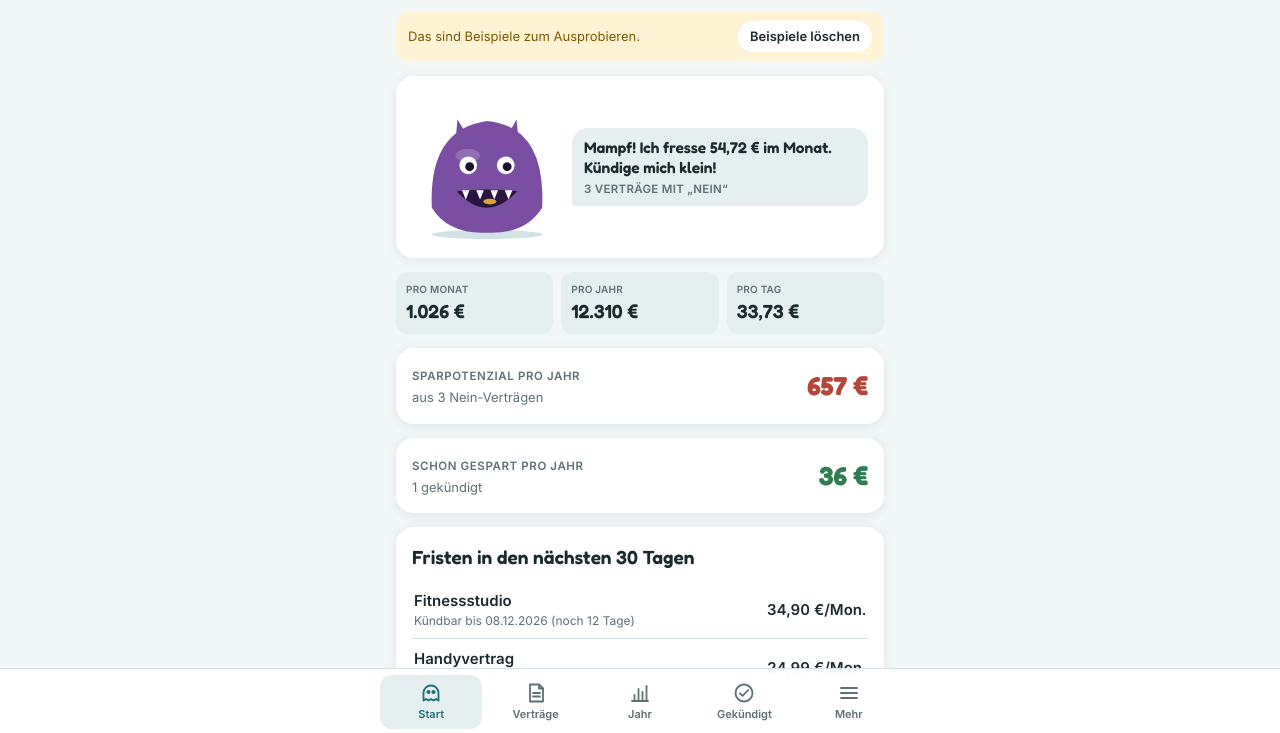
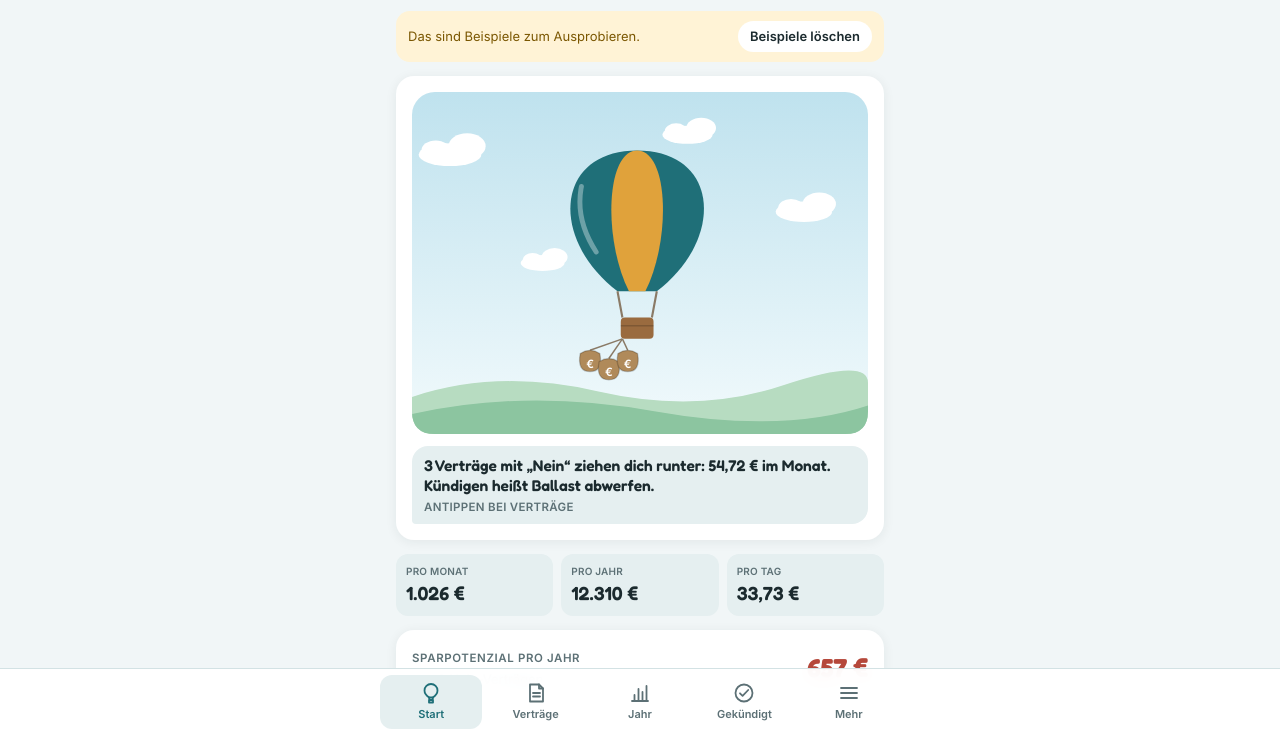
Before and after one commit to meintabellenheld/tabellenheld-pins, a plain HTML site: page docs/app/abo/index.html in a window 1280 px wide. Shown: the part 65-798 px from the top of the page. Drawn offline with Linux system fonts and the light colour scheme.

Commit message:
Abo-App: Heißluftballon statt Monster (Nein-Verträge als Sandsäcke)
Co-Authored-By: Claude Opus 5.5 <noreply@anthropic.com>
Claude-Session: https://claude.ai/code/session_01Giu3Q7UQ7r1pL5sZZEkJSp

```diff
--- a/docs/app/abo/index.html
+++ b/docs/app/abo/index.html
@@ -9,7 +9,7 @@
 <meta name="theme-color" content="#F1F6F7">
 <meta name="apple-mobile-web-app-capable" content="yes">
 <meta name="mobile-web-app-capable" content="yes">
-<meta name="apple-mobile-web-app-title" content="Abo-Monster">
+<meta name="apple-mobile-web-app-title" content="Abo-Tracker">
 <meta name="apple-mobile-web-app-status-bar-style" content="default">
 <link rel="manifest" href="manifest.webmanifest">
 <link rel="icon" href="icon-192.png" type="image/png">
@@ -18,9 +18,9 @@
 @font-face { font-family: "Fredoka"; src: url(fonts/fredoka.ttf) format("truetype"); font-weight: 300 700; font-display: swap; }
 @font-face { font-family: "Inter"; src: url(fonts/inter-400.ttf) format("truetype"); font-weight: 400; font-display: swap; }
 @font-face { font-family: "Inter"; src: url(fonts/inter-600.ttf) format("truetype"); font-weight: 600; font-display: swap; }
-:root { --page: #F1F6F7; --card: #FFFFFF; --soft: #E5EFF0; --ink: #1B2A2E; --muted: #5C7075; --line: #D3E2E4; --accent: #1F6F78; --accent-ink: #FFFFFF; --gold: #E0A23B; --good: #2F7D52; --bad: #B5483B; --focus: #86C3C9; --hint-bg: #FFF3D6; --hint-ink: #7A5600; --nav: rgba(255,255,255,.94); --shadow: 0 2px 12px rgba(27,42,46,.07); --mon: #7A4FA3; --mon2: #5E3A82; --mon-happy: #3FA08C; --ok-bg: #D3EBDD; --ok-ink: #1C5A39; --no-bg: #F6DCD7; --no-ink: #8A3226; --warn-bg: #FDE7C2; --warn-ink: #7A4300; --display: "Fredoka", "Trebuchet MS", system-ui, sans-serif; --body: "Inter", system-ui, -apple-system, "Segoe UI", sans-serif; color-scheme: light; }
-@media (prefers-color-scheme: dark) { :root:not([data-theme="light"]) { --page: #10191B; --card: #192529; --soft: #213136; --ink: #E6F0F1; --muted: #9BB1B5; --line: #2B3F44; --accent: #5BBAC4; --accent-ink: #0D1618; --gold: #F0BE55; --good: #6CC79A; --bad: #E8897B; --focus: #86C3C9; --hint-bg: #3A2F12; --hint-ink: #F5D38A; --nav: rgba(25,37,41,.95); --shadow: 0 2px 12px rgba(0,0,0,.35); --mon: #9C74C6; --mon2: #7A55A6; --mon-happy: #58C1AA; --ok-bg: #23443A; --ok-ink: #C6EBD9; --no-bg: #45302C; --no-ink: #F0C2B9; --warn-bg: #47391F; --warn-ink: #F2D7A2; --display: "Fredoka", "Trebuchet MS", system-ui, sans-serif; --body: "Inter", system-ui, -apple-system, "Segoe UI", sans-serif; color-scheme: dark; } }
-:root[data-theme="dark"] { --page: #10191B; --card: #192529; --soft: #213136; --ink: #E6F0F1; --muted: #9BB1B5; --line: #2B3F44; --accent: #5BBAC4; --accent-ink: #0D1618; --gold: #F0BE55; --good: #6CC79A; --bad: #E8897B; --focus: #86C3C9; --hint-bg: #3A2F12; --hint-ink: #F5D38A; --nav: rgba(25,37,41,.95); --shadow: 0 2px 12px rgba(0,0,0,.35); --mon: #9C74C6; --mon2: #7A55A6; --mon-happy: #58C1AA; --ok-bg: #23443A; --ok-ink: #C6EBD9; --no-bg: #45302C; --no-ink: #F0C2B9; --warn-bg: #47391F; --warn-ink: #F2D7A2; --display: "Fredoka", "Trebuchet MS", system-ui, sans-serif; --body: "Inter", system-ui, -apple-system, "Segoe UI", sans-serif; color-scheme: dark; }
+:root { --page: #F1F6F7; --card: #FFFFFF; --soft: #E5EFF0; --ink: #1B2A2E; --muted: #5C7075; --line: #D3E2E4; --accent: #1F6F78; --accent-ink: #FFFFFF; --gold: #E0A23B; --good: #2F7D52; --bad: #B5483B; --focus: #86C3C9; --hint-bg: #FFF3D6; --hint-ink: #7A5600; --nav: rgba(255,255,255,.94); --shadow: 0 2px 12px rgba(27,42,46,.07); --sky1: #BFE2EE; --sky2: #F2FAFC; --cloud: #FFFFFF; --hill1: #8CC5A0; --hill2: #B7DCC1; --rope: #8A7A66; --basket: #9A6B3F; --bag: #B08A5A; --ok-bg: #D3EBDD; --ok-ink: #1C5A39; --no-bg: #F6DCD7; --no-ink: #8A3226; --warn-bg: #FDE7C2; --warn-ink: #7A4300; --display: "Fredoka", "Trebuchet MS", system-ui, sans-serif; --body: "Inter", system-ui, -apple-system, "Segoe UI", sans-serif; color-scheme: light; }
+@media (prefers-color-scheme: dark) { :root:not([data-theme="light"]) { --page: #10191B; --card: #192529; --soft: #213136; --ink: #E6F0F1; --muted: #9BB1B5; --line: #2B3F44; --accent: #5BBAC4; --accent-ink: #0D1618; --gold: #F0BE55; --good: #6CC79A; --bad: #E8897B; --focus: #86C3C9; --hint-bg: #3A2F12; --hint-ink: #F5D38A; --nav: rgba(25,37,41,.95); --shadow: 0 2px 12px rgba(0,0,0,.35); --sky1: #1C3A4A; --sky2: #2C5163; --cloud: rgba(255,255,255,.16); --hill1: #2E5A43; --hill2: #24473A; --rope: #B9A68C; --basket: #B5834F; --bag: #C49A66; --ok-bg: #23443A; --ok-ink: #C6EBD9; --no-bg: #45302C; --no-ink: #F0C2B9; --warn-bg: #47391F; --warn-ink: #F2D7A2; --display: "Fredoka", "Trebuchet MS", system-ui, sans-serif; --body: "Inter", system-ui, -apple-system, "Segoe UI", sans-serif; color-scheme: dark; } }
+:root[data-theme="dark"] { --page: #10191B; --card: #192529; --soft: #213136; --ink: #E6F0F1; --muted: #9BB1B5; --line: #2B3F44; --accent: #5BBAC4; --accent-ink: #0D1618; --gold: #F0BE55; --good: #6CC79A; --bad: #E8897B; --focus: #86C3C9; --hint-bg: #3A2F12; --hint-ink: #F5D38A; --nav: rgba(25,37,41,.95); --shadow: 0 2px 12px rgba(0,0,0,.35); --sky1: #1C3A4A; --sky2: #2C5163; --cloud: rgba(255,255,255,.16); --hill1: #2E5A43; --hill2: #24473A; --rope: #B9A68C; --basket: #B5834F; --bag: #C49A66; --ok-bg: #23443A; --ok-ink: #C6EBD9; --no-bg: #45302C; --no-ink: #F0C2B9; --warn-bg: #47391F; --warn-ink: #F2D7A2; --display: "Fredoka", "Trebuchet MS", system-ui, sans-serif; --body: "Inter", system-ui, -apple-system, "Segoe UI", sans-serif; color-scheme: dark; }
 
 * { box-sizing: border-box; }
 [hidden] { display: none !important; }
@@ -92,8 +92,18 @@ nav.tabs button[aria-selected="true"] { color: var(--accent); background: var(--
 canvas#confetti { position: fixed; inset: 0; pointer-events: none; z-index: 8; }
 @media (prefers-reduced-motion: reduce) { .view.on { animation: none; } .progress i { transition: none; } }
 
-.monBox { display: grid; grid-template-columns: 150px minmax(0, 1fr); gap: 10px; align-items: center; }
-#mon { width: 150px; height: 150px; display: block; overflow: visible; }
+#bal { width: 100%; height: auto; display: block; }
+.bon { position: relative; background: #fffdf8; color: #2b2b2b; font-family: ui-monospace, "SFMono-Regular", Menlo, Consolas, monospace; font-size: 13.5px; padding: 14px 16px 22px; border-radius: 6px 6px 0 0; box-shadow: 0 6px 18px rgba(0,0,0,.10); max-width: 340px; margin: 0 auto;
+  -webkit-mask: conic-gradient(from -45deg at bottom, #0000, #000 1deg 89deg, #0000 90deg) 50% / 14px 100%; mask: conic-gradient(from -45deg at bottom, #0000, #000 1deg 89deg, #0000 90deg) 50% / 14px 100%; }
+.bonHead { text-align: center; letter-spacing: 2px; font-weight: 700; padding-bottom: 8px; border-bottom: 1.5px dashed #bbb; margin-bottom: 6px; }
+.bonRow { display: flex; justify-content: space-between; gap: 10px; padding: 3px 0; }
+.bonRow span:first-child { overflow: hidden; text-overflow: ellipsis; white-space: nowrap; }
+.bonRow.no { color: #b5483b; font-weight: 700; }
+.bonRow.kill { color: #2f7d52; text-decoration: line-through; }
+.bonRow.more { color: #777; }
+.bonSum { display: flex; justify-content: space-between; font-weight: 700; font-size: 15px; border-top: 1.5px dashed #bbb; margin-top: 6px; padding-top: 8px; }
+.stamp { display: table; margin: 14px auto 2px; transform: rotate(-4deg); border: 2.5px solid #b5483b; color: #b5483b; font-family: var(--display); font-weight: 700; font-size: 15px; padding: 4px 10px; border-radius: 8px; background: rgba(255,253,248,.85); }
+.stamp.ok { border-color: #2f7d52; color: #2f7d52; }
 .speech { background: var(--soft); border-radius: 16px 16px 16px 4px; padding: 10px 12px; font-family: var(--display); font-weight: 600; font-size: 15.5px; line-height: 1.25; }
 .speech small { display: block; font-family: var(--body); font-size: 11.5px; color: var(--muted); margin-top: 5px; font-weight: 600; text-transform: uppercase; letter-spacing: .3px; }
 .bigrow { display: grid; grid-template-columns: repeat(3, minmax(0, 1fr)); gap: 8px; }
@@ -127,10 +137,8 @@ canvas#confetti { position: fixed; inset: 0; pointer-events: none; z-index: 8; }
     <header class="top"><div><h1>Abos &amp; Fixkosten 2027</h1><p class="sub">Was geht jeden Monat fest ab?</p></div></header>
     <div class="hint" data-ex hidden><span>Das sind Beispiele zum Ausprobieren.</span><button type="button" data-clear-example>Beispiele löschen</button></div>
     <div class="card">
-      <div class="monBox">
-        <svg id="mon" viewBox="0 0 160 160" role="img" aria-label="Abo-Monster"></svg>
-        <div class="speech" id="say">…</div>
-      </div>
+      <svg id="bal" viewBox="0 0 320 240" role="img" aria-label="Heißluftballon: Sandsäcke sind Verträge, die du nicht brauchst"></svg>
+      <div class="speech" id="say" style="margin-top:12px">…</div>
     </div>
     <div class="bigrow">
       <div class="stat"><span>Pro Monat</span><b id="fM">–</b></div>
@@ -145,7 +153,7 @@ canvas#confetti { position: fixed; inset: 0; pointer-events: none; z-index: 8; }
   <section class="view" id="v-vertraege" aria-label="Verträge">
     <header class="top"><div><h1>Verträge</h1><p class="sub">Alles, was regelmäßig abgebucht wird.</p></div></header>
     <div class="card"><div class="chips" id="fil" role="group" aria-label="Filter"></div><div id="ctrList" style="margin-top:6px"></div><p class="empty" id="ctrEmpty" hidden>Nichts in dieser Liste.</p>
-      <p class="empty" style="text-align:left;margin-top:8px">„Brauche ich das?“ antippen: Ja → Vielleicht → Nein. Nein-Verträge füttern das Monster.</p></div>
+      <p class="empty" style="text-align:left;margin-top:8px">„Brauche ich das?“ antippen: Ja → Vielleicht → Nein. Nein-Verträge zeigen dein Sparpotenzial.</p></div>
     <form class="card" id="ctrForm" autocomplete="off">
       <h2>Vertrag eintragen</h2>
       <div class="row">
@@ -211,7 +219,7 @@ canvas#confetti { position: fixed; inset: 0; pointer-events: none; z-index: 8; }
 
 </div>
 <nav class="tabs" aria-label="Bereiche"><div class="in" role="tablist">
-  <button type="button" role="tab" data-tab="start" aria-selected="true"><svg viewBox="0 0 24 24" fill="none" stroke="currentColor" stroke-width="1.8" stroke-linecap="round" stroke-linejoin="round"><path d="M4.5 19.5V12a7.5 7.5 0 0 1 15 0v7.5l-2.5-1.6-2.5 1.6-2.5-1.6-2.5 1.6-2.5-1.6z"/><circle cx="9.5" cy="11" r="1.2" fill="currentColor"/><circle cx="14.5" cy="11" r="1.2" fill="currentColor"/></svg>Start</button>
+  <button type="button" role="tab" data-tab="start" aria-selected="true"><svg viewBox="0 0 24 24" fill="none" stroke="currentColor" stroke-width="1.8" stroke-linecap="round" stroke-linejoin="round"><path d="M12 3a6.5 6.5 0 0 0-6.5 6.5c0 3.2 2.6 5.6 4.6 7h3.8c2-1.4 4.6-3.8 4.6-7A6.5 6.5 0 0 0 12 3z"/><path d="M10.1 16.5l.4 2.5h3l.4-2.5M10 19h4v2.5h-4z"/></svg>Start</button>
   <button type="button" role="tab" data-tab="vertraege" aria-selected="false"><svg viewBox="0 0 24 24" fill="none" stroke="currentColor" stroke-width="1.8" stroke-linecap="round" stroke-linejoin="round"><path d="M6 3.5h9l4 4v13H6z"/><path d="M15 3.5v4h4M9 12h7M9 15.5h7"/></svg>Verträge</button>
   <button type="button" role="tab" data-tab="jahr" aria-selected="false"><svg viewBox="0 0 24 24" fill="none" stroke="currentColor" stroke-width="1.8" stroke-linecap="round" stroke-linejoin="round"><path d="M4 20h16M6.5 20v-6M10.5 20V8M14.5 20v-9M18.5 20V5"/></svg>Jahr</button>
   <button type="button" role="tab" data-tab="gekuendigt" aria-selected="false"><svg viewBox="0 0 24 24" fill="none" stroke="currentColor" stroke-width="1.8" stroke-linecap="round" stroke-linejoin="round"><circle cx="12" cy="12" r="8.5"/><path d="M8 12.3l2.6 2.6L16.2 9"/></svg>Gekündigt</button>
@@ -287,46 +295,70 @@ canvas#confetti { position: fixed; inset: 0; pointer-events: none; z-index: 8; }
     return { m: m, y: m * 12, d: m * 12 / 365, pot: pot * 12, potM: pot, nNo: nNo, saved: saved * 12, nKill: nKill, months: months };
   }
 
-  /* ---------- Abo-Monster ---------- */
-  var monShown = 0, monTarget = 0, blink = 0, monRun = false;
-  function monster(f, t) {
-    var s = $("mon"); while (s.firstChild) s.removeChild(s.firstChild);
-    var r = 26 + 48 * f, cx = 80, cy = 150 - r, happy = f < .05, col = happy ? "var(--mon-happy)" : "var(--mon)";
-    el("ellipse", { cx: 80, cy: 152, rx: r * .9 + 6, ry: 5, style: "fill:var(--line)" }, s);
-    var wob = reduce ? 0 : Math.sin(t / 380) * 2.5 * (0.4 + f);
-    var d = "M" + (cx - r) + " " + (cy + r * .55) + " Q" + (cx - r - 4) + " " + (cy - r * .9 + wob) + " " + cx + " " + (cy - r - wob) + " Q" + (cx + r + 4) + " " + (cy - r * .9 - wob) + " " + (cx + r) + " " + (cy + r * .55) + " Q" + (cx + r * .7) + " " + (cy + r + 2) + " " + cx + " " + (cy + r) + " Q" + (cx - r * .7) + " " + (cy + r + 2) + " " + (cx - r) + " " + (cy + r * .55) + " Z";
-    [[-.5, -1], [.5, 1]].forEach(function (h2) { var hx = cx + h2[0] * r * .9, hy = cy - r * .78; el("path", { d: "M" + (hx - 7) + " " + (hy + 6) + " L" + (hx + h2[1] * 5) + " " + (hy - 12 - f * 6) + " L" + (hx + 7) + " " + (hy + 4) + " Z", style: "fill:" + col }, s); });
-    el("path", { d: d, style: "fill:" + col }, s);
-    el("ellipse", { cx: cx - r * .35, cy: cy - r * .4, rx: r * .22, ry: r * .12, style: "fill:#fff;opacity:.18" }, s);
-    var ey = cy - r * .22, ex = r * .34, er = 6 + f * 5, shut = blink > 0;
-    [-1, 1].forEach(function (sd) {
-      if (shut || happy) { el("path", { d: "M" + (cx + sd * ex - er) + " " + ey + " Q" + (cx + sd * ex) + " " + (ey + (happy ? -er : 3)) + " " + (cx + sd * ex + er) + " " + ey, style: "fill:none;stroke:#1b1030;stroke-width:3;stroke-linecap:round" }, s); }
-      else { el("circle", { cx: cx + sd * ex, cy: ey, r: er, style: "fill:#fff" }, s); el("circle", { cx: cx + sd * ex + 1.5, cy: ey + 1.5, r: er * .5, style: "fill:#1b1030" }, s); }
-    });
-    var my = cy + r * .25, mw = r * .55;
-    if (happy) el("path", { d: "M" + (cx - mw * .6) + " " + my + " Q" + cx + " " + (my + 12) + " " + (cx + mw * .6) + " " + my, style: "fill:none;stroke:#1b1030;stroke-width:3;stroke-linecap:round" }, s);
-    else {
-      var mh = 6 + f * 22 + (reduce ? 0 : Math.max(0, Math.sin(t / 260)) * 4 * f);
-      el("path", { d: "M" + (cx - mw) + " " + my + " Q" + cx + " " + (my - 4) + " " + (cx + mw) + " " + my + " Q" + cx + " " + (my + mh * 1.6) + " " + (cx - mw) + " " + my + " Z", style: "fill:#2a1540" }, s);
-      for (var k = 0; k < 4; k++) { var tx = cx - mw * .7 + k * mw * .47; el("path", { d: "M" + (tx - 4) + " " + (my - 1) + " L" + tx + " " + (my + 6 + f * 4) + " L" + (tx + 4) + " " + (my - 1) + " Z", style: "fill:#fff" }, s); }
-      if (f > .25) { var cy2 = my + mh * .5; el("ellipse", { cx: cx + 3, cy: cy2, rx: 7, ry: 3, style: "fill:var(--gold)" }, s); }
-    }
+  /* ---------- Bild oben: HERO = ballon | bon ---------- */
+  var HERO = "ballon";
+  var alt = 0, altT = 0, bags = 0, prevBags = -1, falling = [], heroRun = false;
+  function heroSet(T) {
+    var n = Math.min(T.nNo, 6);
+    if (prevBags >= 0 && n < prevBags) for (var i = n; i < prevBags; i++) falling.push({ i: i, y: 0, v: 0 });
+    prevBags = n; bags = n; altT = !state.items.length ? .45 : 1 - n / 6;
+    if (HERO === "bon") bon(T); else if (!heroRun) { heroRun = true; requestAnimationFrame(ballonLoop); }
   }
-  function monLoop(t) { if (Math.abs(monTarget - monShown) > .002) monShown += (monTarget - monShown) * (reduce ? 1 : .07); else monShown = monTarget;
-    if (!reduce && Math.random() < .006) blink = 8; if (blink > 0) blink--;
-    if ($("v-start").classList.contains("on")) monster(monShown, t || 0);
-    requestAnimationFrame(monLoop); }
+  function ballon(a, t) {
+    var s = $("bal"); while (s.firstChild) s.removeChild(s.firstChild);
+    var defs = el("defs", {}, s), lg = el("linearGradient", { id: "sky", x1: 0, y1: 0, x2: 0, y2: 1 }, defs);
+    el("stop", { offset: "0", style: "stop-color:var(--sky1)" }, lg); el("stop", { offset: "1", style: "stop-color:var(--sky2)" }, lg);
+    el("rect", { x: 0, y: 0, width: 320, height: 240, rx: 16, style: "fill:url(#sky)" }, s);
+    var dr = reduce ? 0 : (t / 90) % 380;
+    [[40, 44, 1], [210, 30, .8], [290, 84, .9], [110, 120, .7]].forEach(function (c) { var x = ((c[0] + dr * c[2] * .3) % 380) - 30, g = el("g", { style: "fill:var(--cloud)" }, s);
+      el("ellipse", { cx: x, cy: c[1], rx: 22 * c[2], ry: 8 * c[2] }, g); el("ellipse", { cx: x + 12 * c[2], cy: c[1] - 6 * c[2], rx: 13 * c[2], ry: 9 * c[2] }, g); el("ellipse", { cx: x - 10 * c[2], cy: c[1] - 3 * c[2], rx: 10 * c[2], ry: 7 * c[2] }, g); });
+    el("path", { d: "M0 214 Q60 194 130 210 T260 206 T320 204 L320 224 Q320 240 304 240 L16 240 Q0 240 0 224 Z", style: "fill:var(--hill2)" }, s);
+    el("path", { d: "M0 226 Q80 208 170 224 T320 220 L320 224 Q320 240 304 240 L16 240 Q0 240 0 224 Z", style: "fill:var(--hill1)" }, s);
+    var k = 1.15, cyG = 228 - 92 * k, cyT = 10 + 48 * k;
+    var sway = reduce ? 0 : Math.sin(t / 900) * 3, bob = reduce || a < .02 ? 0 : Math.sin(t / 650) * 2.5;
+    var g = el("g", { transform: "translate(" + (160 + sway).toFixed(2) + " " + (cyG - a * (cyG - cyT) + bob).toFixed(2) + ") scale(" + k + ")" }, s);
+    el("path", { d: "M0 -48 C50 -48 54 6 12 38 L-12 38 C-54 6 -50 -48 0 -48 Z", style: "fill:var(--accent)" }, g);
+    el("path", { d: "M0 -48 C19 -48 21 6 5 38 L-5 38 C-21 6 -19 -48 0 -48 Z", style: "fill:var(--gold)" }, g);
+    el("path", { d: "M-34 -26 Q-38 -6 -25 14", style: "fill:none;stroke:#fff;stroke-width:3;stroke-linecap:round;opacity:.35" }, g);
+    el("path", { d: "M-12 38 L-9 54 M12 38 L9 54", style: "stroke:var(--rope);stroke-width:1.3" }, g);
+    el("rect", { x: -10, y: 54, width: 20, height: 13, rx: 2.5, style: "fill:var(--basket)" }, g);
+    el("path", { d: "M-10 59 h20", style: "stroke:rgba(0,0,0,.18);stroke-width:1" }, g);
+    function bag(x, y) { el("path", { d: "M" + (x - 6) + " " + (y + 3) + " Q" + (x - 8) + " " + (y + 14) + " " + x + " " + (y + 14) + " Q" + (x + 8) + " " + (y + 14) + " " + (x + 6) + " " + (y + 3) + " Q" + x + " " + (y - 1) + " " + (x - 6) + " " + (y + 3) + " Z", style: "fill:var(--bag);stroke:rgba(0,0,0,.2);stroke-width:.8" }, g);
+      el("text", { x: x, y: y + 11.5, "text-anchor": "middle", style: "font-family:var(--body);font-weight:600;font-size:7px;fill:#fff" }, g).textContent = "€"; }
+    function slot(i) { return [(i - 2.5) * 11.5, 73 + (i % 2) * 5]; }
+    for (var i = 0; i < bags; i++) { var p = slot(i);
+      el("path", { d: "M" + (i < 3 ? -9 : 9) + " 67 L" + p[0] + " " + (p[1] + 1), style: "stroke:var(--rope);stroke-width:.9" }, g); bag(p[0], p[1]); }
+    falling.forEach(function (f) { var p = slot(f.i); bag(p[0], p[1] + f.y); });
+  }
+  function ballonLoop(t) {
+    alt += (altT - alt) * (reduce ? 1 : .03);
+    falling.forEach(function (f) { f.v += .35; f.y += f.v; }); falling = falling.filter(function (f) { return f.y < 160; });
+    if ($("v-start").classList.contains("on")) ballon(alt, t || 0);
+    requestAnimationFrame(ballonLoop);
+  }
+  function bon(T) {
+    var b = $("bon"); b.innerHTML = "";
+    b.appendChild(h("div", "bonHead", "FIXKOSTEN PRO MONAT"));
+    var act = state.items.filter(function (x) { return !x.x; }).sort(function (a, c) { return (c.b === 2) - (a.b === 2) || perMonth(c) - perMonth(a); });
+    var killed = state.items.filter(function (x) { return x.x; });
+    act.slice(0, 6).forEach(function (x) { var r = h("div", "bonRow" + (x.b === 2 ? " no" : "")); r.appendChild(h("span", null, (x.b === 2 ? "✕ " : "") + x.n)); r.appendChild(h("span", null, eur(perMonth(x)))); b.appendChild(r); });
+    if (act.length > 6) { var r = h("div", "bonRow more"); r.appendChild(h("span", null, "+ " + (act.length - 6) + " weitere")); r.appendChild(h("span", null, eur(act.slice(6).reduce(function (s, x) { return s + perMonth(x); }, 0)))); b.appendChild(r); }
+    killed.slice(0, 3).forEach(function (x) { var r = h("div", "bonRow kill"); r.appendChild(h("span", null, x.n)); r.appendChild(h("span", null, "gekündigt")); b.appendChild(r); });
+    var sm = h("div", "bonSum"); sm.appendChild(h("span", null, "SUMME")); sm.appendChild(h("span", null, eur(T.m))); b.appendChild(sm);
+    if (T.pot > 0) b.appendChild(h("div", "stamp", "−" + eur(T.pot, 0) + " / Jahr möglich"));
+    else if (T.saved > 0) b.appendChild(h("div", "stamp ok", "+" + eur(T.saved, 0) + " / Jahr gespart"));
+  }
   function speech(T) {
-    if (!state.items.length) return ["Ich hab Hunger! Trag deine Verträge ein, dann sehen wir, was ich fresse.", ""];
-    if (T.potM <= 0 && T.nKill > 0) return ["Nichts mehr zu fressen. Stark gekündigt!", "Gespart: " + eur(T.saved, 0) + " im Jahr"];
-    if (T.potM <= 0) return ["Alles brauchst du wirklich? Dann bin ich satt. Prüf ruhig die Vielleicht-Verträge.", ""];
-    return ["Mampf! Ich fresse " + eur(T.potM) + " im Monat. Kündige mich klein!", T.nNo + (T.nNo === 1 ? " Vertrag" : " Verträge") + " mit „Nein“"];
+    if (!state.items.length) return ["Trag deine Verträge ein, dann siehst du, was dich jeden Monat Geld kostet.", ""];
+    if (T.potM <= 0 && T.nKill > 0) return [HERO === "bon" ? "Dein Bon ist schlank. Alles, was übrig ist, brauchst du." : "Kein Ballast mehr. Dein Ballon fliegt frei.", "Gespart: " + eur(T.saved, 0) + " im Jahr"];
+    if (T.potM <= 0) return ["Alles markiert mit „Brauche ich“. Prüf ruhig noch die Vielleicht-Verträge.", ""];
+    return [HERO === "bon" ? T.nNo + (T.nNo === 1 ? " Posten brauchst" : " Posten brauchst") + " du nicht: " + eur(T.potM) + " im Monat. Kündigen und streichen." : (T.nNo === 1 ? "Ein Vertrag" : T.nNo + " Verträge") + " mit „Nein“ " + (T.nNo === 1 ? "zieht" : "ziehen") + " dich runter: " + eur(T.potM) + " im Monat. Kündigen heißt Ballast abwerfen.", "Antippen bei Verträge"];
   }
 
   var fil = "alle";
   function render() {
     var T = totals(), t0 = todayD();
-    monTarget = Math.min(T.potM / 80, 1);
+    heroSet(T);
     var sp = speech(T); $("say").textContent = sp[0]; if (sp[1]) $("say").appendChild(h("small", null, sp[1]));
     $("fM").textContent = eur(T.m, 0); $("fY").textContent = eur(T.y, 0); $("fD").textContent = eur(T.d);
     $("pot").textContent = eur(T.pot, 0); $("potInfo").textContent = T.nNo ? "aus " + T.nNo + " Nein-Verträgen" : "Alles mit „Ja“ markiert";
@@ -378,7 +410,6 @@ canvas#confetti { position: fixed; inset: 0; pointer-events: none; z-index: 8; }
     if (!n) { $("cN").focus(); toast("Wie heißt der Vertrag?"); return; } if (!(a > 0)) { $("cA").focus(); toast("Bitte einen Betrag eintragen."); return; }
     state.items.push({ n: n, a: Math.round(a * 100) / 100, r: $("cR").value, c: +$("cC").value, m: +$("cM").value, k: /^\d{4}-\d{2}-\d{2}$/.test($("cK").value) ? $("cK").value : "", b: 0, x: "" });
     $("cN").value = ""; $("cA").value = ""; $("cK").value = ""; touch(); toast(n + " eingetragen"); });
-  function start() { requestAnimationFrame(monLoop); }
 
 
   /* ---------- Laden, Sichern, Löschen (gemeinsam) ---------- */
```
Also changed, not shown: docs/app/abo/apple-touch-icon.png, docs/app/abo/icon-192.png, docs/app/abo/icon-512.png, docs/app/abo/manifest.webmanifest.
